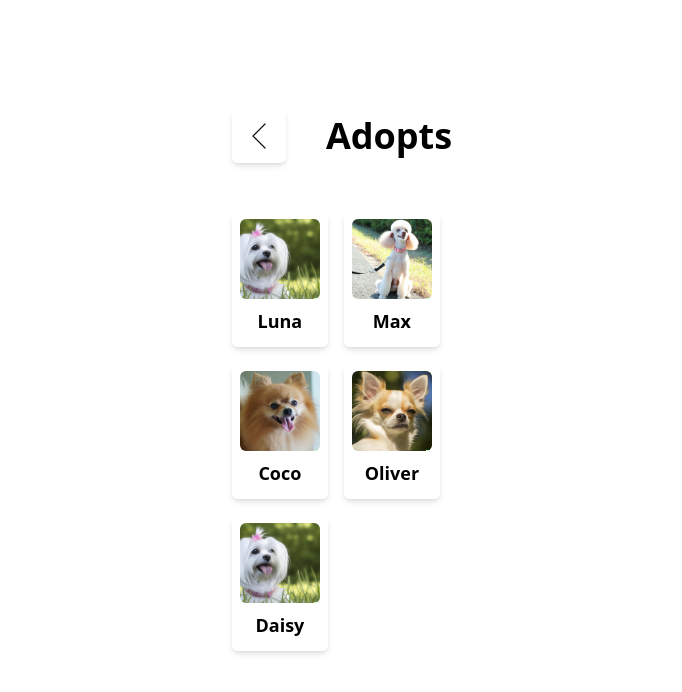
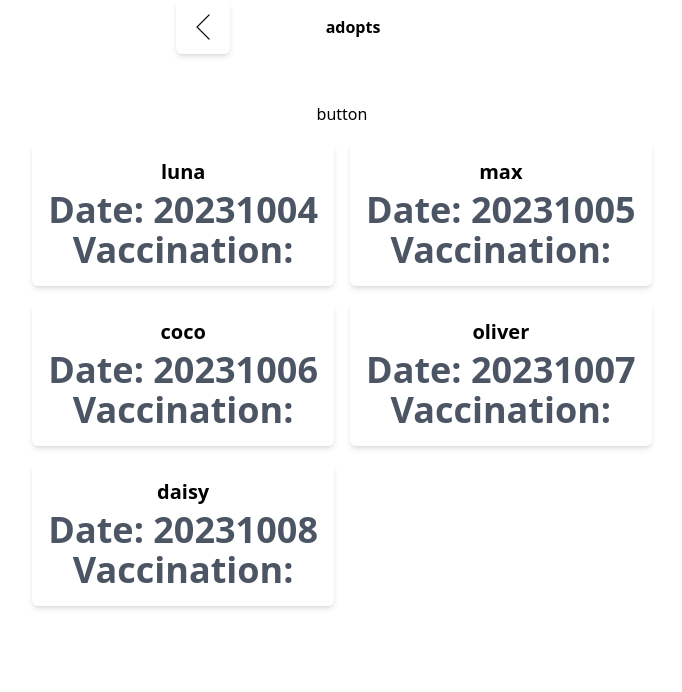
Before and after one commit to DID-hackeronyx/pet-did-project, a Next.js app in the folder next/: page /adopts in a window 1280 px wide. Shown: the top 692 px of the page, without its empty margins (298-980 px from the left). Built offline with nearby package versions, Linux system fonts and the light colour scheme.

Commit message:
adopts page update

```diff
--- a/next/package.json
+++ b/next/package.json
@@ -9,11 +9,15 @@
     "lint": "next lint"
   },
   "dependencies": {
+    "@jpmorganchase/onyx-ssi-sdk": "^0.0.1",
+    "axios": "^1.5.1",
+    "bufferutil": "^4.0.7",
     "next": "13.5.4",
     "next-auth": "^4.23.2",
     "react": "^18",
     "react-dom": "^18",
-    "react-icons": "^4.11.0"
+    "react-icons": "^4.11.0",
+    "utf-8-validate": "^5.0.10"
   },
   "devDependencies": {
     "@types/node": "^20",
--- /dev/null
+++ b/next/src/app/adopts/[id]/page.tsx
@@ -0,0 +1,35 @@
+// pages/adopts/[id].jsx
+"use client";
+import ContainerHeader from "@/components/ContainerHeader";
+import PetDetails from "@/components/PetDetails";
+import React from "react";
+import { useParams } from "next/navigation";
+
+const dogDetailsData = [
+  {
+    id: 1,
+    name: "luna",
+    description: "Luna is a lovely dog.",
+    image: "/images/Maltese.png",
+  },
+  { id: 2, name: "max", description: "Max is a friendly dog." },
+  { id: 3, name: "coco", description: "Coco is an energetic dog." },
+  { id: 4, name: "oliver", description: "Oliver is a calm dog." },
+  { id: 5, name: "daisy", description: "Daisy is an adorable dog." },
+];
+
+const PetDetailsPage = () => {
+  const { id } = useParams();
+  const selectedDog = dogDetailsData.find((dog) => dog.id === parseInt(id));
+
+  return (
+    <div className="min-h-screen flex flex-col items-center pb-10">
+      <ContainerHeader />
+      <div className="text-4xl flex flex-col justify-center items-start font-bold text-left mt-4">
+        {selectedDog ? <PetDetails dog={selectedDog} /> : <p>Loading...</p>}
+      </div>
+    </div>
+  );
+};
+
+export default PetDetailsPage;
--- a/next/src/app/adopts/page.tsx
+++ b/next/src/app/adopts/page.tsx
@@ -1,22 +1,30 @@
+// pages/adopts/index.jsx
+"use client";
 import ContainerHeader from "@/components/ContainerHeader";
 import PetCard from "@/components/PetCard";
+import Link from "next/link";
 import React from "react";
+import data from "../data.json"; // Adjust the path accordingly
+import axios from "axios";
 
-const dogData = [
-  { id: 1, name: "Luna", image: "/images/Maltese.png" },
-  { id: 2, name: "Max", image: "/images/Poodle.png" },
-  { id: 3, name: "Coco", image: "/images/Pomeranian.png" },
-  { id: 4, name: "Oliver", image: "/images/Chihuahua.png" },
-  { id: 5, name: "Daisy", image: "/images/Maltese.png" },
-];
+const petInfo = async () => {
+  try {
+    const response = await axios.get(
+      `${process.env.NEXT_PUBLIC_BACK_URL}/api/did`
+    );
+  } catch (error) {
+    console.log(error);
+  }
+};
 
 const Adopts = () => {
   return (
-    <div className="min-h-screen flex flex-col items-center justify-center pb-10 ">
-      <div className="text-4xl h-full flex flex-col justify-center items-start font-bold text-left">
-        <ContainerHeader />
+    <div className="min-h-screen flex flex-col items-center pb-10">
+      <ContainerHeader title="adopts" />
+      <button onClick={petInfo}>button</button>
+      <div className="text-4xl flex flex-col justify-center items-start font-bold text-left mt-4">
         <div className="grid grid-cols-1 lg:grid-cols-2 gap-4">
-          {dogData.map((dog) => (
+          {data.map((dog) => (
             <PetCard key={dog.id} dog={dog} />
           ))}
         </div>
--- /dev/null
+++ b/next/src/app/data.json
@@ -0,0 +1,32 @@
+[
+  {
+    "id": 1,
+    "name": "luna",
+    "date": "20231004",
+    "Vaccination": 1
+  },
+  {
+    "id": 2,
+    "name": "max",
+    "date": "20231005",
+    "Vaccination": 1
+  },
+  {
+    "id": 3,
+    "name": "coco",
+    "date": "20231006",
+    "Vaccination": 1
+  },
+  {
+    "id": 4,
+    "name": "oliver",
+    "date": "20231007",
+    "Vaccination": 1
+  },
+  {
+    "id": 5,
+    "name": "daisy",
+    "date": "20231008",
+    "Vaccination": 1
+  }
+]
--- a/next/src/components/ContainerHeader.tsx
+++ b/next/src/components/ContainerHeader.tsx
@@ -1,11 +1,11 @@
 import React from "react";
 import BackButton from "./BackButton";
 
-const ContainerHeader = () => {
+const ContainerHeader = ({ title }: any) => {
   return (
-    <div className="flex  items-center font-bold  pb-12">
+    <div className="flex  items-center font-bold pr-32 pb-12">
       <BackButton />
-      <div className="pl-10">Adopts</div>
+      <div className="pl-24">{title}</div>
     </div>
   );
 };
--- a/next/src/components/PetCard.tsx
+++ b/next/src/components/PetCard.tsx
@@ -1,17 +1,21 @@
-import React from "react";
+import Link from "next/link";
 
 const PetCard = ({ dog }) => {
   return (
-    <div className="bg-white p-2 rounded-md shadow-md">
-      <img
-        src={dog.image}
-        alt={dog.name}
-        className="w-20 h-20 object-cover mb-2 rounded-md"
-      />
-      <div className="flex flex-col items-center">
-        <h2 className="text-lg font-semibold mb-1">{dog.name}</h2>
+    <Link href={`/adopts/${dog.id}`}>
+      <div className="bg-white p-4 rounded-md shadow-md cursor-pointer transition transform hover:scale-105">
+        <div className="flex flex-col items-center">
+          {/* <img
+            src={`/images/${dog.name}.png`}
+            alt={dog.name}
+            className="w-32 h-32 object-cover mb-2 rounded-full"
+          /> */}
+          <h2 className="text-xl font-semibold mb-1">{dog.name}</h2>
+          <p className="text-gray-600">Date: {dog.date}</p>
+          <p className="text-gray-600">Vaccination: {dog.vaccination}</p>
+        </div>
       </div>
-    </div>
+    </Link>
   );
 };
 
--- /dev/null
+++ b/next/src/components/PetDetails.tsx
@@ -0,0 +1,23 @@
+import React from "react";
+
+const PetDetails = ({ dog }) => {
+  return (
+    <div className="flex flex-col items-center bg-white p-4 rounded-md shadow-md">
+      <img
+        src={dog.image}
+        alt={dog.name}
+        className="w-40 h-40 object-cover mb-4 rounded-md"
+      />
+      <div>
+        <h2 className="text-2xl font-semibold mb-2">{dog.name}</h2>
+        <p className="text-gray-600">{dog.description}</p>
+        {/* 여기에 다른 dog 데이터를 보여주는 코드를 추가하세요 */}
+        <p className="text-gray-600">Breed: {dog.breed}</p>
+        <p className="text-gray-600">Age: {dog.age}</p>
+        {/* 추가할 데이터가 있으면 위와 같은 방식으로 추가하세요 */}
+      </div>
+    </div>
+  );
+};
+
+export default PetDetails;
```
Also changed, not shown: 1 other file (tests, documents, lock files or other folders).
